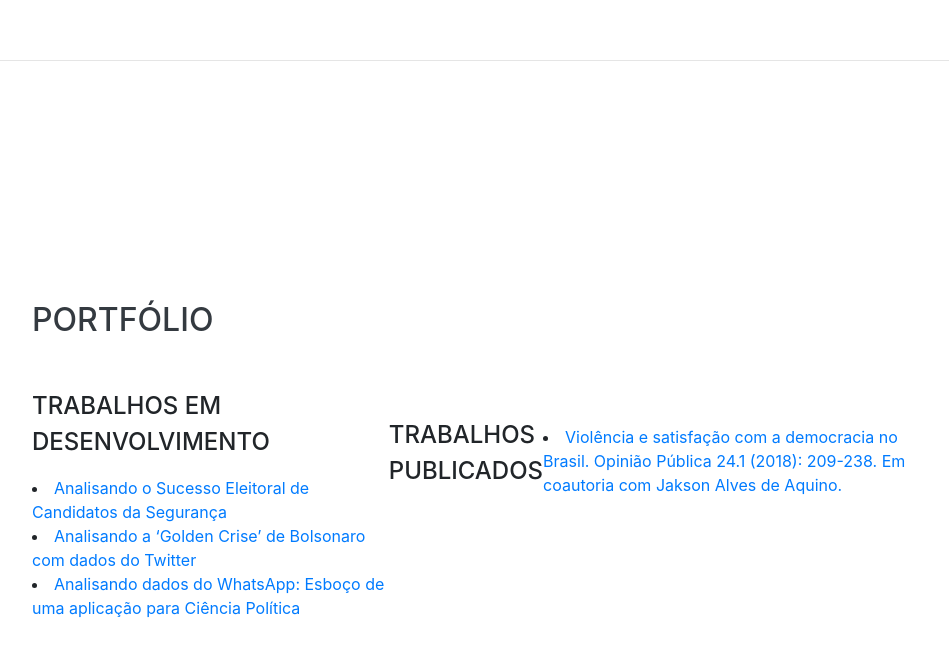
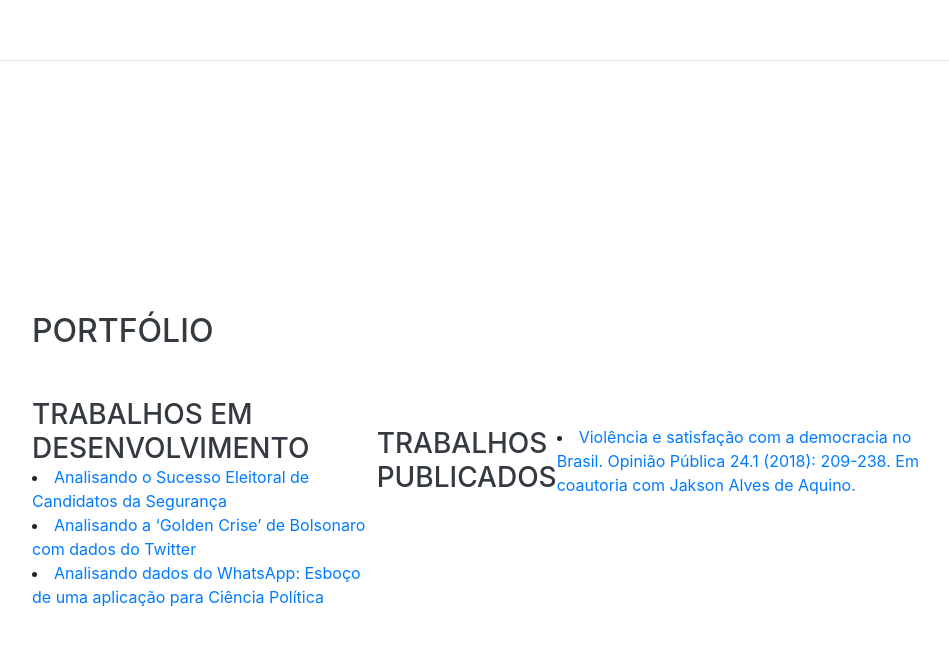
Before and after one commit to delucasmarcio/Marcio_Portfolio, a website with bundled scripts: page index.html in a window 1280 px wide. Shown: the part 4125-4780 px from the top of the page, without its empty margins (288-1237 px from the left). Built offline with nearby package versions, Linux system fonts and the light colour scheme; a web font is replaced by a local one.

Commit message:
something

```diff
--- a/index.html
+++ b/index.html
@@ -211,7 +211,7 @@
     <section class="resume-section p-3 p-lg-5 d-flex align-items-center" id="awards">
       <div class="w-100">
         <h2 class="mb-5">Portfólio</h2>
-		<div class="subheading mb-3">Trabalhos em Desenvolvimento</div>
+		<h3 class="mb-0">Trabalhos em Desenvolvimento</h3>
           <li>
           <i class="fa-li fa fa-check"></i>
             <a href="https://delucasmarcio.github.io/Marcio_Portfolio/case_militaristas">Analisando o Sucesso Eleitoral de Candidatos da Segurança</a></li>
@@ -223,7 +223,7 @@
             <a href="https://delucasmarcio.github.io/Marcio_Portfolio/case_wpp">Analisando dados do WhatsApp: Esboço de uma aplicação para Ciência Política</a></li>
       </div>
 
-  	  <div class="subheading mb-3">Trabalhos Publicados</div>
+  	   <h3 class="mb-0">Trabalhos Publicados</h3>
           <li>
           <i class="fa-li fa fa-check"></i>
             <a href="http://www.scielo.br/scielo.php?pid=S0104-62762018000100209&script=sci_arttext&tlng=pt">Violência e satisfação com a democracia no Brasil. Opinião Pública 24.1 (2018): 209-238. Em coautoria com Jakson Alves de Aquino. </a></li>
```
